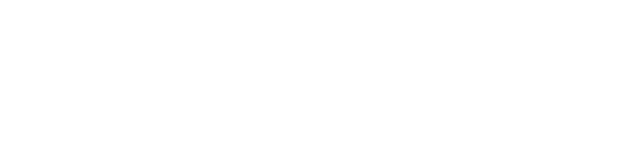
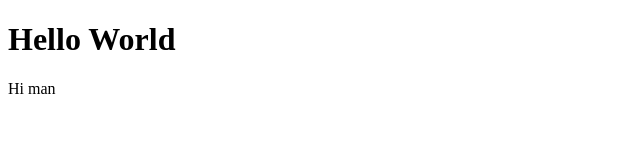
Before and after one commit to AliSheyx-life/git-lesson-3, a plain HTML site: page index.html in a window 1280 px wide. Shown: the whole page, without its empty margins (0-640 px from the left). Drawn offline with Linux system fonts and the light colour scheme.

Commit message:
added some files

```diff
--- a/index.html
+++ b/index.html
@@ -8,7 +8,8 @@
 </head>
 <body>
 
-
+    <h1>Hello World</h1>
+    <p class="">Hi man</p>
 
 </body>
 </html>
```
